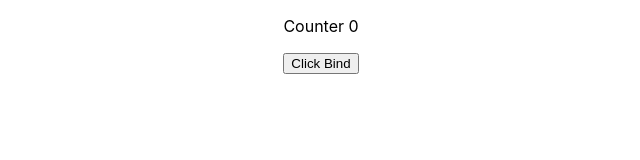
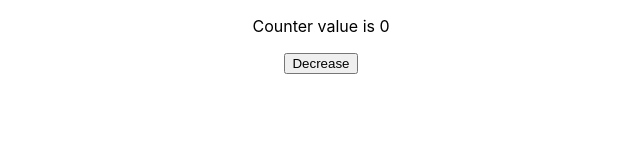
Before and after one commit to python-benedict/React-Programming, a React (Create React App) app in the folder myproject/: page / in a window 1280 px wide. Shown: the top 160 px of the page, without its empty margins (319-959 px from the left). Built offline with nearby package versions, Linux system fonts and the light colour scheme.

Commit message:
created a function that has state using the useState  and gave it a counter that increases and decreases when clicked on it

```diff
--- a/myproject/src/App.js
+++ b/myproject/src/App.js
@@ -8,11 +8,13 @@ import './App.css';
 // import Destruc1 from './components/destructuring1';
 // import Ehifc from './components/event-handling-in-functional-component';
 // import Ehicbc from './components/event-handling-in-class-base-component';
-import Bind from './components/binding';
+// import Bind from './components/binding';
+// import FunctionalState from './components/functionalState';
+import FunctionalStateDecreament from './components/functionalStateDecreament';
 function App() {
   return (
     <div className="App">
-      <Bind />
+      <FunctionalStateDecreament />
     </div>
   );
 }
--- /dev/null
+++ b/myproject/src/components/functionalState.js
@@ -0,0 +1,19 @@
+// This is to give a state for functional component
+
+import { useState } from "react";
+function FunctionalState() {
+    const [counter, setCounter] = useState(0)
+
+    const increament = () =>{
+        setCounter(counter + 1)
+    }
+
+    return (
+        <div>
+            <p>Counter value is: {counter}</p>
+            <button onClick={increament}>Click to increase</button>
+        </div>
+    )
+}
+
+export default FunctionalState
--- /dev/null
+++ b/myproject/src/components/functionalStateDecreament.js
@@ -0,0 +1,18 @@
+// This is to provide state to a functional component and set a default value to a counter and whenever we click on it, it get decreased.
+import { useState } from "react";
+function FunctionalStateDecreament() {
+    const [counter, setCounter] = useState(0)
+
+    const decreament = () =>{
+        setCounter(counter -1)
+    }
+
+    return (
+        <div>
+            <p>Counter value is {counter}</p>
+            <button onClick={decreament}> Decrease </button>
+        </div>
+    );
+}
+
+export default FunctionalStateDecreament
```
